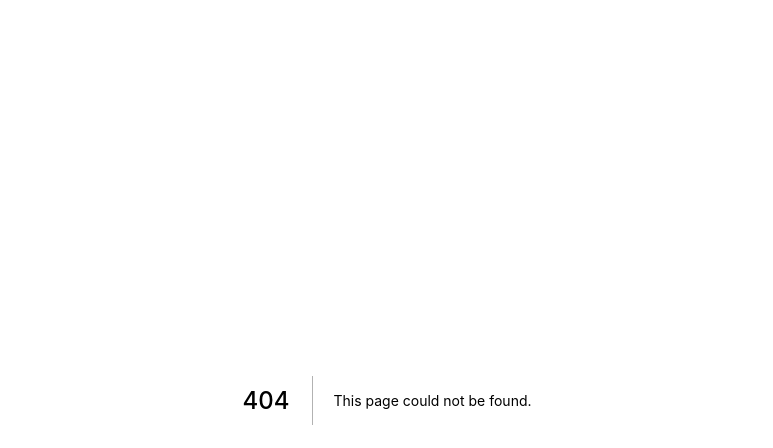
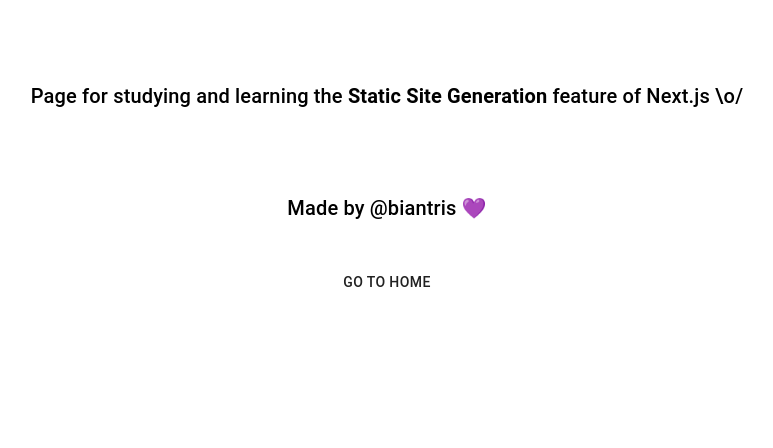
Before and after one commit to biantris/next-101, a Next.js app in the folder apps/intro/: page /about in a window 1280 px wide. Before the commit this address had no page. Shown: the top 448 px of the page, without its empty margins (253-1026 px from the left). Built offline with nearby package versions, Linux system fonts and the light colour scheme.

Commit message:
feat(about): add about page (#14)

```diff
--- /dev/null
+++ b/apps/intro/src/pages/about.tsx
@@ -0,0 +1,64 @@
+import {
+  Button,
+  Container,
+  Typography,
+} from "@material-ui/core";
+import Head from "next/head";
+import Link from "next/link";
+import { Flex } from "rebass";
+
+type AboutProps = {
+  author: string
+};
+
+export default function About({ author }: AboutProps) {
+  return (
+    <Container>
+      <Head>
+        <title>Intro NextJS</title>
+      </Head>
+
+      <Flex
+        mt={"80px"}
+        mb={"40px"}
+        justifyContent={"center"}
+        alignItems={"center"}
+      >
+        <Typography variant="h6">
+          Page for studying and learning the <b>Static Site Generation</b>{" "}
+          feature of Next.js \o/
+        </Typography>
+      </Flex>
+
+      <Flex
+        mt={"80px"}
+        mb={"40px"}
+        justifyContent={"center"}
+        alignItems={"center"}
+      >
+        <Typography variant="h6">
+          Made by {author} 💜
+        </Typography>
+      </Flex>
+
+      <Flex
+        mt={"10px"}
+        mb={"10px"}
+        justifyContent={"center"}
+        alignItems={"center"}
+      >
+        <Button>
+          <Link href="/">Go to home</Link>
+        </Button>
+      </Flex>
+    </Container>
+  );
+}
+
+export async function getStaticProps() {
+  return {
+    props: {
+      author: '@biantris'
+    },
+  };
+}
```
Also changed, not shown: apps/intro/src/pages/index.tsx (+11 -1 lines).
